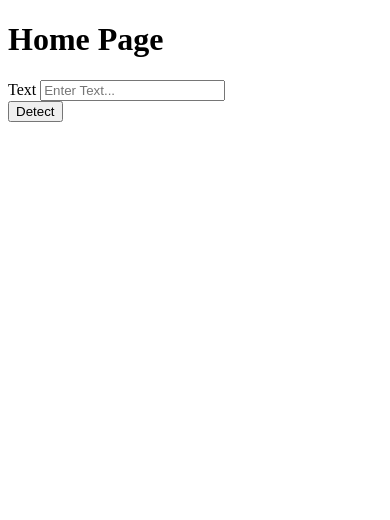
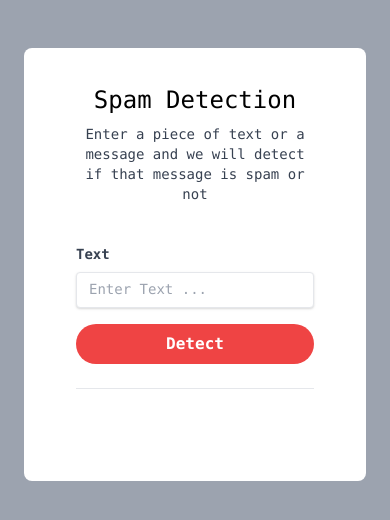
Before and after one commit to mostafa-taman-ashtrei/spam_filter, a Flask app: page / in a window 390 px wide. Shown: the top 520 px of the page. Run offline with Flask 2, Linux system fonts and the light colour scheme.

Commit message:
add styles

```diff
--- a/app.py
+++ b/app.py
@@ -17,6 +17,7 @@ def filter():
 
     return render_template(
         'results.html',
+        text=text,
         results=results,
         ham_count=ham_count,
         spam_count=spam_count
--- a/templates/home.html
+++ b/templates/home.html
@@ -5,16 +5,45 @@
     <meta charset="UTF-8">
     <meta http-equiv="X-UA-Compatible" content="IE=edge">
     <meta name="viewport" content="width=device-width, initial-scale=1.0">
+    <link href="https://unpkg.com/tailwindcss@^1.0/dist/tailwind.min.css" rel="stylesheet">
     <title>Home</title>
 </head>
-<h1>Home Page</h1>
 
-<form action="/filter" method="post">
-    <div class="field">
-        <label>Text</label>
-        <input type="text" name="text" placeholder="Enter Text..."><br>
+<body class="font-mono bg-gray-400">
+    <div class="container mx-auto">
+        <div class="flex justify-center px-6 my-12">
+            <div class="w-full xl:w-3/4 lg:w-11/12 flex">
+                <div class="w-full h-auto bg-gray-400 hidden lg:block lg:w-1/2 bg-cover rounded-l-lg"
+                    style="background-image: url('https://source.unsplash.com/oWTW-jNGl9I/600x800')"></div>
+                <div class="w-full lg:w-1/2 bg-white p-5 rounded-lg lg:rounded-l-none">
+                    <div class="px-8 mb-4 text-center">
+                        <h3 class="pt-4 mb-2 text-2xl">Spam Detection</h3>
+                        <p class="mb-4 text-sm text-gray-700">
+                            Enter a piece of text or a message and we will detect if that message is spam or not
+                        </p>
+                    </div>
+                    <form class="px-8 pt-6 pb-8 mb-4 bg-white rounded" action="/filter" method="post">
+                        <div class="mb-4">
+                            <label class="block mb-2 text-sm font-bold text-gray-700" for="email">
+                                Text
+                            </label>
+                            <input
+                                class="w-full px-3 py-2 text-sm leading-tight text-gray-700 border rounded shadow appearance-none focus:outline-none focus:shadow-outline"
+                                id="text" type="text" placeholder="Enter Text ..." name="text" />
+                        </div>
+                        <div class="mb-6 text-center">
+                            <button
+                                class="w-full px-4 py-2 font-bold text-white bg-red-500 rounded-full hover:bg-red-700 focus:outline-none focus:shadow-outline"
+                                type="submit">
+                                Detect
+                            </button>
+                        </div>
+                        <hr class="mb-6 border-t" />
+                    </form>
+                </div>
+            </div>
+        </div>
     </div>
-    <button class="ui blue button" type="submit">Detect</button>
-</form>
+</body>
 
 </html>
```
Also changed, not shown: templates/results.html (+43 -10 lines).
